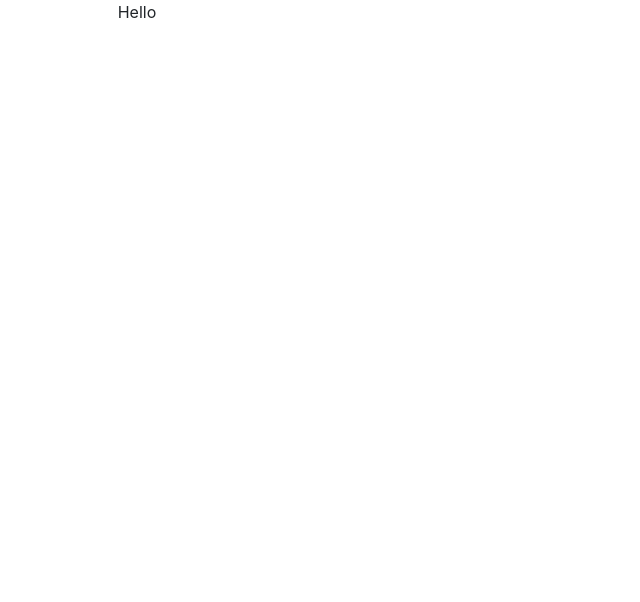
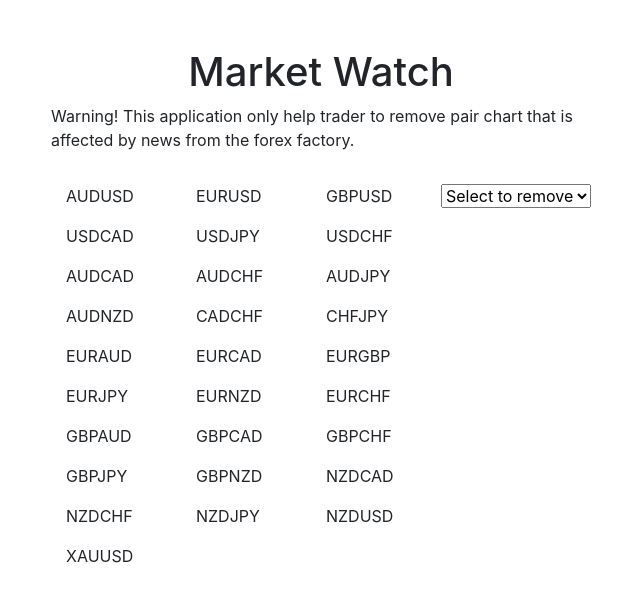
Before and after one commit to AzriZzz/market-watch, an Angular app: page / in a window 1280 px wide. Shown: the top 602 px of the page, without its empty margins (319-959 px from the left). Built offline with nearby package versions, Linux system fonts and the light colour scheme.

Commit message:
remove from list working as intended

```diff
--- a/package.json
+++ b/package.json
@@ -12,10 +12,13 @@
   "private": true,
   "dependencies": {
     "@angular/animations": "~7.2.0",
+    "@angular/cdk": "^7.3.7",
     "@angular/common": "~7.2.0",
     "@angular/compiler": "~7.2.0",
     "@angular/core": "~7.2.0",
+    "@angular/flex-layout": "^7.0.0-beta.24",
     "@angular/forms": "~7.2.0",
+    "@angular/material": "^7.3.7",
     "@angular/platform-browser": "~7.2.0",
     "@angular/platform-browser-dynamic": "~7.2.0",
     "@angular/router": "~7.2.0",
--- a/src/app/app.component.html
+++ b/src/app/app.component.html
@@ -1,5 +1,31 @@
-<div class="row">
-  <div class="col-md-4 offset-md-4">
-    Hello
+<div class="wrapper">
+  <div class="container">
+    <div class="row pt-5">
+      <div class="col-md-6 offset-md-3">
+        <h1 class="text-center">
+          Market Watch
+        </h1>
+        <p>Warning! This application only help trader to remove pair
+          chart that is affected by news from the forex factory.</p>
+      </div>
+    </div>
+
+    <div class="row mt-3">
+      <div class="col-md-6 offset-md-3">
+        <div class="dropdown float-right">
+          <select class="btn btn-primary" name="filter-select" placeholder="Show All" id="filter-select" class="select btn-block filters-select" (change)="onChange($event.target.value)">
+              <option value="selectAll">Select to remove</option>
+              <option *ngFor="let select of selectChart" value="{{select}}">{{ select }}</option>
+          </select>
+        </div>
+        <div class="row">
+          <div *ngFor="let chart of chartList" class="col-md-4">
+            <div class="pb-3">
+              {{ chart }} <br>
+            </div>
+          </div>
+        </div>
+      </div>
+    </div>
   </div>
 </div>
--- a/src/app/app.component.ts
+++ b/src/app/app.component.ts
@@ -1,4 +1,5 @@
 import { Component } from '@angular/core';
+
 
 @Component({
   selector: 'app-root',
@@ -7,4 +8,57 @@ import { Component } from '@angular/core';
 })
 export class AppComponent {
   title = 'market-watch';
+  tempValue: any = [];
+
+  chartList = [
+    'AUDUSD',
+    'EURUSD',
+    'GBPUSD',
+    'USDCAD',
+    'USDJPY',
+    'USDCHF',
+    'AUDCAD',
+    'AUDCHF',
+    'AUDJPY',
+    'AUDNZD',
+    'CADCHF',
+    'CHFJPY',
+    'EURAUD',
+    'EURCAD',
+    'EURGBP',
+    'EURJPY',
+    'EURNZD',
+    'EURCHF',
+    'GBPAUD',
+    'GBPCAD',
+    'GBPCHF',
+    'GBPJPY',
+    'GBPNZD',
+    'NZDCAD',
+    'NZDCHF',
+    'NZDJPY',
+    'NZDUSD',
+    'XAUUSD'
+  ];
+
+  selectChart = [
+    'AUD', 'CAD', 'CHF', 'EUR', 'GBP', 'JPY', 'NZD', 'USD', 'XAU'
+  ];
+
+  onChange(value) {
+    // console.log(this.chartList, 'list');
+    for (var i in this.chartList) {
+      //check string dalam selectchart exist dalam chartlist
+      if (this.chartList[i].indexOf(value) >= 0) {
+        //tempvalue pegang value yang ada persamaan string dalam selectchart == chartlist
+        this.tempValue.push(this.chartList[i]);
+      }
+    }
+    this.chartList = this.chartList.filter(item =>
+      !this.tempValue.includes(item)
+    )
+    console.log(this.tempValue);
+    console.log(this.chartList);
+  }
+
 }
--- a/src/app/app.module.ts
+++ b/src/app/app.module.ts
@@ -1,14 +1,18 @@
 import { BrowserModule } from '@angular/platform-browser';
 import { NgModule } from '@angular/core';
+import { BrowserAnimationsModule } from '@angular/platform-browser/animations';
+
 
 import { AppComponent } from './app.component';
+
 
 @NgModule({
   declarations: [
     AppComponent
   ],
   imports: [
-    BrowserModule
+    BrowserModule,
+    BrowserAnimationsModule,
   ],
   providers: [],
   bootstrap: [AppComponent]
--- a/src/index.html
+++ b/src/index.html
@@ -2,7 +2,7 @@
 <html lang="en">
 <head>
   <meta charset="utf-8">
-  <title>MarketWatch</title>
+  <title>Market Watch</title>
   <base href="/">
 
   <meta name="viewport" content="width=device-width, initial-scale=1">
```
Also changed, not shown: 1 other file (tests, documents, lock files or other folders).
